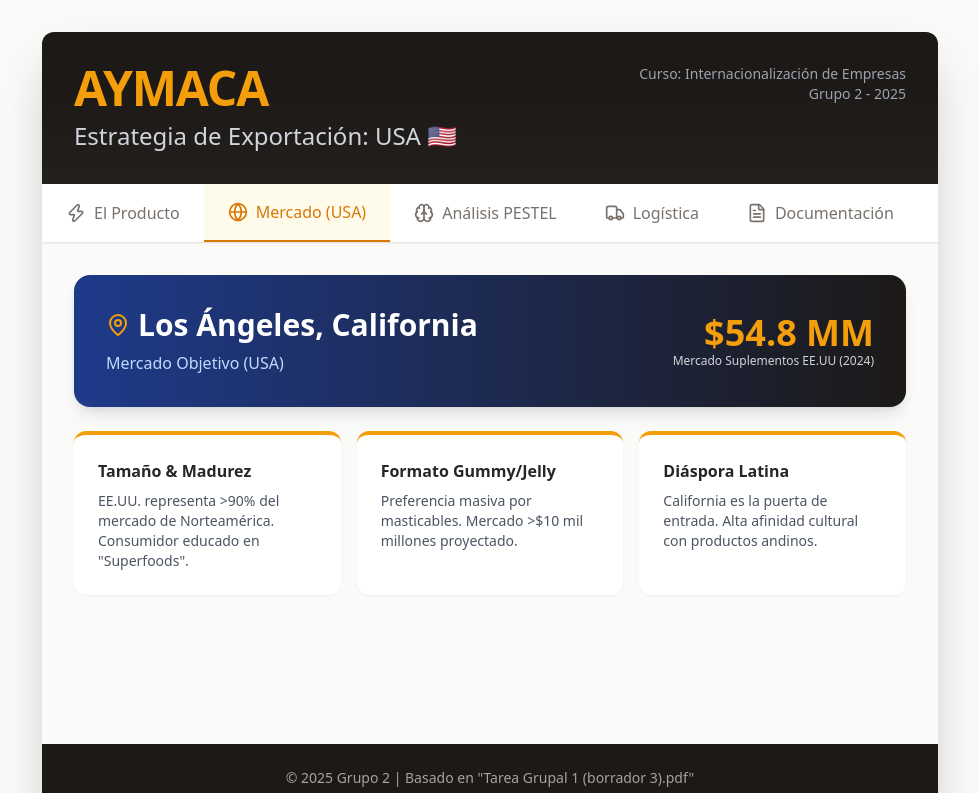
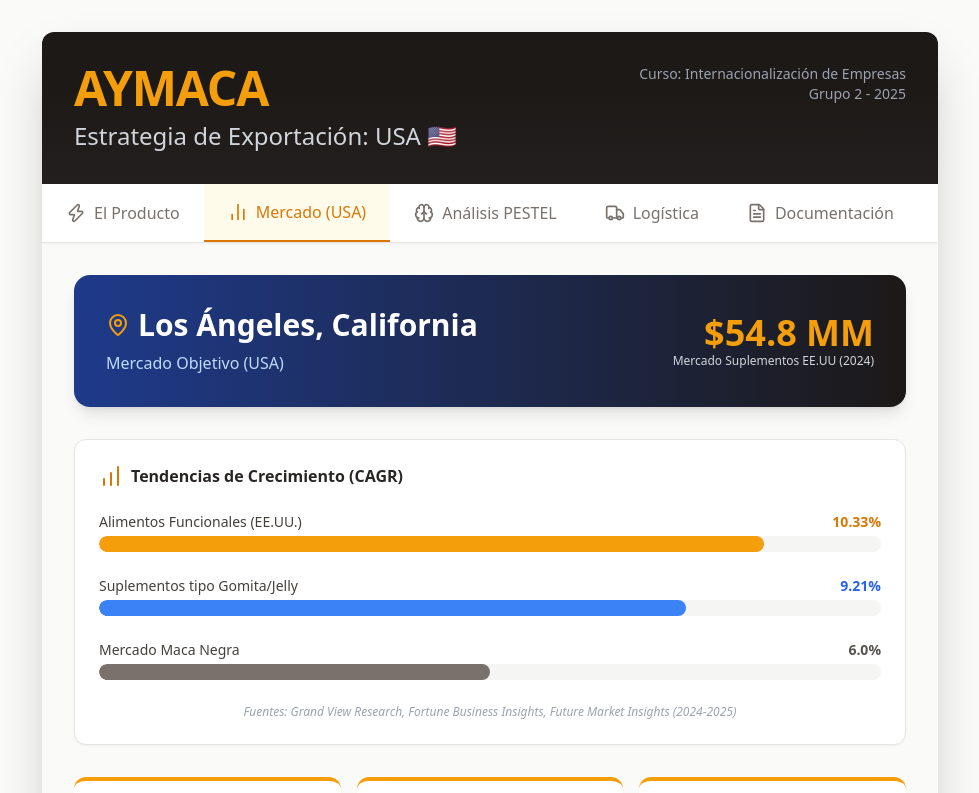
Before and after one commit to RickNE7/ShotMaca, a plain HTML site: page index.html in a window 1280 px wide. Both pictures are taken after a click on the button "Mercado (USA)". Shown: the top 793 px of the page, without its empty margins (150-1129 px from the left). Drawn offline with nearby package versions, Linux system fonts and the light colour scheme.

Commit message:
Update index.html

```diff
--- a/index.html
+++ b/index.html
@@ -17,6 +17,16 @@
         @keyframes fadeIn {
             from { opacity: 0; transform: translateY(10px); }
             to { opacity: 1; transform: translateY(0); }
+        }
+
+        /* Animación para barras de gráficos */
+        @keyframes growWidth {
+            from { width: 0; }
+            to { width: var(--target-width); }
+        }
+
+        .chart-bar {
+            animation: growWidth 1.5s ease-out forwards;
         }
 
         /* Estilos para las pestañas */
@@ -80,7 +90,7 @@
                 <i data-lucide="zap" class="w-5 h-5"></i> El Producto
             </button>
             <button onclick="switchTab('mercado')" class="tab-btn flex items-center gap-2 px-6 py-4 font-medium transition-colors whitespace-nowrap text-stone-500 hover:text-stone-800 hover:bg-stone-50" id="btn-mercado">
-                <i data-lucide="globe" class="w-5 h-5"></i> Mercado (USA)
+                <i data-lucide="bar-chart-2" class="w-5 h-5"></i> Mercado (USA)
             </button>
             <button onclick="switchTab('pestel')" class="tab-btn flex items-center gap-2 px-6 py-4 font-medium transition-colors whitespace-nowrap text-stone-500 hover:text-stone-800 hover:bg-stone-50" id="btn-pestel">
                 <i data-lucide="brain" class="w-5 h-5"></i> Análisis PESTEL
@@ -176,9 +186,10 @@
                 </div>
             </div>
 
-            <!-- TAB: MERCADO -->
+            <!-- TAB: MERCADO (Actualizado con Gráficos) -->
             <div id="tab-mercado" class="tab-content hidden animate-fade-in">
-                <div class="space-y-6">
+                <div class="space-y-8">
+                    <!-- Encabezado Mercado -->
                     <div class="bg-gradient-to-r from-blue-900 to-stone-900 p-8 rounded-2xl text-white flex flex-col md:flex-row justify-between items-center shadow-lg">
                         <div>
                             <h3 class="text-3xl font-bold mb-2 flex items-center gap-2">
@@ -192,18 +203,78 @@
                         </div>
                     </div>
 
+                    <!-- Sección Gráficos Interactivos -->
+                    <div class="bg-white p-6 rounded-xl shadow-sm border border-stone-200">
+                        <h4 class="font-bold text-stone-800 mb-6 flex items-center gap-2"><i data-lucide="bar-chart" class="text-amber-600"></i> Tendencias de Crecimiento (CAGR)</h4>
+
+                        <div class="space-y-6">
+                            <!-- Bar 1 -->
+                            <div class="group cursor-pointer">
+                                <div class="flex justify-between text-sm mb-1">
+                                    <span class="font-medium text-stone-700">Alimentos Funcionales (EE.UU.)</span>
+                                    <span class="font-bold text-amber-600">10.33%</span>
+                                </div>
+                                <div class="w-full bg-stone-100 rounded-full h-4 overflow-hidden">
+                                    <div class="chart-bar bg-amber-500 h-4 rounded-full group-hover:bg-amber-600 transition-colors relative" style="--target-width: 85%;">
+                                        <div class="absolute top-0 right-0 transform translate-x-full opacity-0 group-hover:opacity-100 transition-opacity bg-stone-800 text-white text-xs rounded py-1 px-2 -mt-1 ml-2">Crecimiento proyectado a 2032</div>
+                                    </div>
+                                </div>
+                            </div>
+
+                            <!-- Bar 2 -->
+                            <div class="group cursor-pointer">
+                                <div class="flex justify-between text-sm mb-1">
+                                    <span class="font-medium text-stone-700">Suplementos tipo Gomita/Jelly</span>
+                                    <span class="font-bold text-blue-600">9.21%</span>
+                                </div>
+                                <div class="w-full bg-stone-100 rounded-full h-4 overflow-hidden">
+                                    <div class="chart-bar bg-blue-500 h-4 rounded-full group-hover:bg-blue-600 transition-colors relative" style="--target-width: 75%;">
+                                        <div class="absolute top-0 right-0 transform translate-x-full opacity-0 group-hover:opacity-100 transition-opacity bg-stone-800 text-white text-xs rounded py-1 px-2 -mt-1 ml-2">Formato de mayor demanda</div>
+                                    </div>
+                                </div>
+                            </div>
+
+                            <!-- Bar 3 -->
+                            <div class="group cursor-pointer">
+                                <div class="flex justify-between text-sm mb-1">
+                                    <span class="font-medium text-stone-700">Mercado Maca Negra</span>
+                                    <span class="font-bold text-stone-600">6.0%</span>
+                                </div>
+                                <div class="w-full bg-stone-100 rounded-full h-4 overflow-hidden">
+                                    <div class="chart-bar bg-stone-500 h-4 rounded-full group-hover:bg-stone-600 transition-colors relative" style="--target-width: 50%;">
+                                        <div class="absolute top-0 right-0 transform translate-x-full opacity-0 group-hover:opacity-100 transition-opacity bg-stone-800 text-white text-xs rounded py-1 px-2 -mt-1 ml-2">Nicho específico</div>
+                                    </div>
+                                </div>
+                            </div>
+                        </div>
+                        <p class="text-xs text-gray-400 mt-6 text-center italic">Fuentes: Grand View Research, Fortune Business Insights, Future Market Insights (2024-2025)</p>
+                    </div>
+
+                    <!-- Datos Clave (Cards) -->
                     <div class="grid md:grid-cols-3 gap-4">
                         <div class="bg-white p-6 rounded-xl shadow-sm border-t-4 border-amber-500">
-                            <h4 class="font-bold text-stone-800 mb-2">Tamaño & Madurez</h4>
-                            <p class="text-sm text-gray-600">EE.UU. representa >90% del mercado de Norteamérica. Consumidor educado en "Superfoods".</p>
+                            <h4 class="font-bold text-stone-800 mb-2">Dominio de Mercado</h4>
+                            <div class="flex items-end gap-2">
+                                <span class="text-4xl font-bold text-stone-800">35%</span>
+                                <span class="text-sm text-gray-500 mb-1">Cuota Norteamérica</span>
+                            </div>
+                            <p class="text-xs text-gray-600 mt-2">EE.UU. lidera el consumo de productos de maca en la región.</p>
                         </div>
                         <div class="bg-white p-6 rounded-xl shadow-sm border-t-4 border-amber-500">
-                            <h4 class="font-bold text-stone-800 mb-2">Formato Gummy/Jelly</h4>
-                            <p class="text-sm text-gray-600">Preferencia masiva por masticables. Mercado >$10 mil millones proyectado.</p>
+                            <h4 class="font-bold text-stone-800 mb-2">Potencial de Gomitas</h4>
+                            <div class="flex items-end gap-2">
+                                <span class="text-4xl font-bold text-stone-800">>$10B</span>
+                                <span class="text-sm text-gray-500 mb-1">Valor Mercado</span>
+                            </div>
+                            <p class="text-xs text-gray-600 mt-2">Preferencia masiva por formatos masticables frente a pastillas.</p>
                         </div>
                         <div class="bg-white p-6 rounded-xl shadow-sm border-t-4 border-amber-500">
-                            <h4 class="font-bold text-stone-800 mb-2">Diáspora Latina</h4>
-                            <p class="text-sm text-gray-600">California es la puerta de entrada. Alta afinidad cultural con productos andinos.</p>
+                            <h4 class="font-bold text-stone-800 mb-2">Factor Demográfico</h4>
+                            <div class="flex items-center gap-2 mt-2">
+                                <i data-lucide="users" class="text-amber-500 w-8 h-8"></i>
+                                <span class="font-bold text-stone-700">Diáspora Latina</span>
+                            </div>
+                            <p class="text-xs text-gray-600 mt-2">California es la puerta de entrada cultural para superfoods andinos.</p>
                         </div>
                     </div>
                 </div>
@@ -548,8 +619,13 @@
 
         <!-- FOOTER -->
         <footer class="bg-stone-900 text-stone-400 p-6 text-center text-sm">
-            <p>© 2025 Grupo 2 | Basado en "Tarea Grupal 1 (borrador 3).pdf"</p>
-            <p class="text-xs mt-1 text-stone-600">Integrantes: Nicolás Córdiva, Marilin Medina, Eric Mozombite, Ashly Rosas, Celeste Taya, Milagros Tornero</p>
+            <p>
+                © 2025 Grupo 2 | Basado en
+                <button onclick="openPdfViewer('https://rickne7.github.io/ShotMaca/Tarea%20Grupal%201%20-%20Grupo%202.pdf')" class="text-amber-600 hover:underline hover:text-amber-500 font-medium transition-colors">
+                    "Tarea Grupal 1 - Grupo 2.pdf"
+                </button>
+            </p>
+            <p class="text-xs mt-2 text-stone-600">Integrantes: Nicolás Córdova, Marilin Medina, Eric Mozombite, Ashly Rosas, Celeste Taya, Milagros Tornero.</p>
         </footer>
     </div>
 
```
